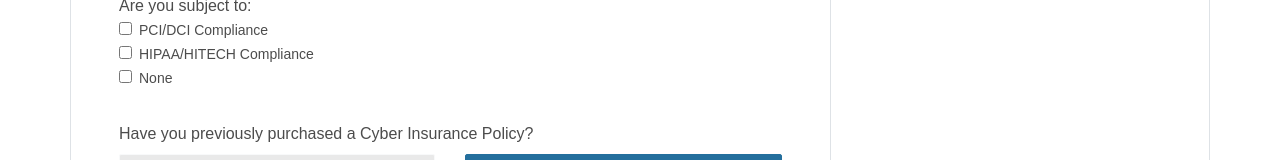
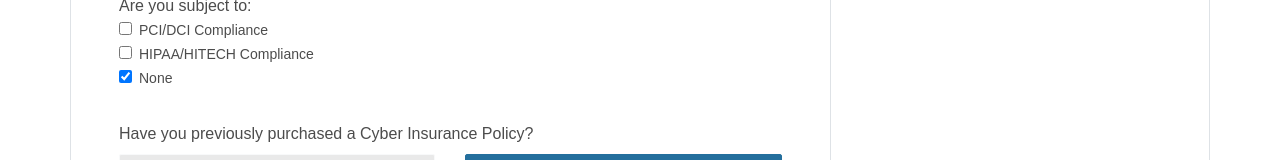
Before and after one commit to markstepchin/cybersecurityclone, a React (Create React App) app: page / in a window 1280 px wide. Shown: the part 756-916 px from the top of the page. Built offline with nearby package versions, Linux system fonts and the light colour scheme; the HTML template or start-up script is replaced by a standard one.

Commit message:
wired up the None option in the CheckboxGroup to uncheck the other options

```diff
--- a/src/components/forms/InfoForm.js
+++ b/src/components/forms/InfoForm.js
@@ -63,12 +63,12 @@ class InfoForm extends React.Component {
                     <CheckBoxInput
                         label='PCI/DCI Compliance'
                         checked={this.state.subjectToPCI}
-                        onCheck={() => this.setState(prevState => ({ subjectToPCI: !prevState.subjectToPCI }))}
+                        onChange={() => this.setState(prevState => ({ subjectToPCI: !prevState.subjectToPCI }))}
                     />
                     <CheckBoxInput
                         label='HIPAA/HITECH Compliance'
                         checked={this.state.subjectToHIPPA}
-                        onCheck={() => this.setState(prevState => ({ subjectToHIPPA: !prevState.subjectToHIPPA }))}
+                        onChange={() => this.setState(prevState => ({ subjectToHIPPA: !prevState.subjectToHIPPA }))}
                     />
                 </CheckBoxGroup >
 
--- a/src/components/forms/utilities/CheckBoxGroup.js
+++ b/src/components/forms/utilities/CheckBoxGroup.js
@@ -12,14 +12,32 @@ const CheckBoxGroup = (props) => (
             {props.children}
             {props.noneOption ? (
                 <CheckBoxInput
-                    label='None' />
+                    label='None'
+                    checked={noChildChecked(props.children)}
+                    onChange={() => uncheckChildren(props.children)}
+                />
             ) : null}
         </label>
     </div>
 )
 
-const anyChildChecked = (children) => {
-    return true;
+const uncheckChildren = (children) => {
+    React.Children.map(children, (child) => {
+        child.props.onChange();
+    })
+}
+
+const noChildChecked = (children) => {
+
+    let didntFindChecked = true;
+
+    React.Children.map(children, (child) => {
+        if (child.props.checked) {
+            didntFindChecked = false;
+        }
+    })
+
+    return didntFindChecked;
 }
 
 export default CheckBoxGroup;
--- a/src/components/forms/utilities/CheckBoxInput.js
+++ b/src/components/forms/utilities/CheckBoxInput.js
@@ -6,7 +6,7 @@ const CheckBoxInput = (props) => (
             className="form-check-input"
             type="checkbox"
             checked={props.checked}
-            onChange={props.onCheck} />
+            onChange={props.onChange} />
         <label className="form-check-label check-label">
             {props.label}
         </label>
```
